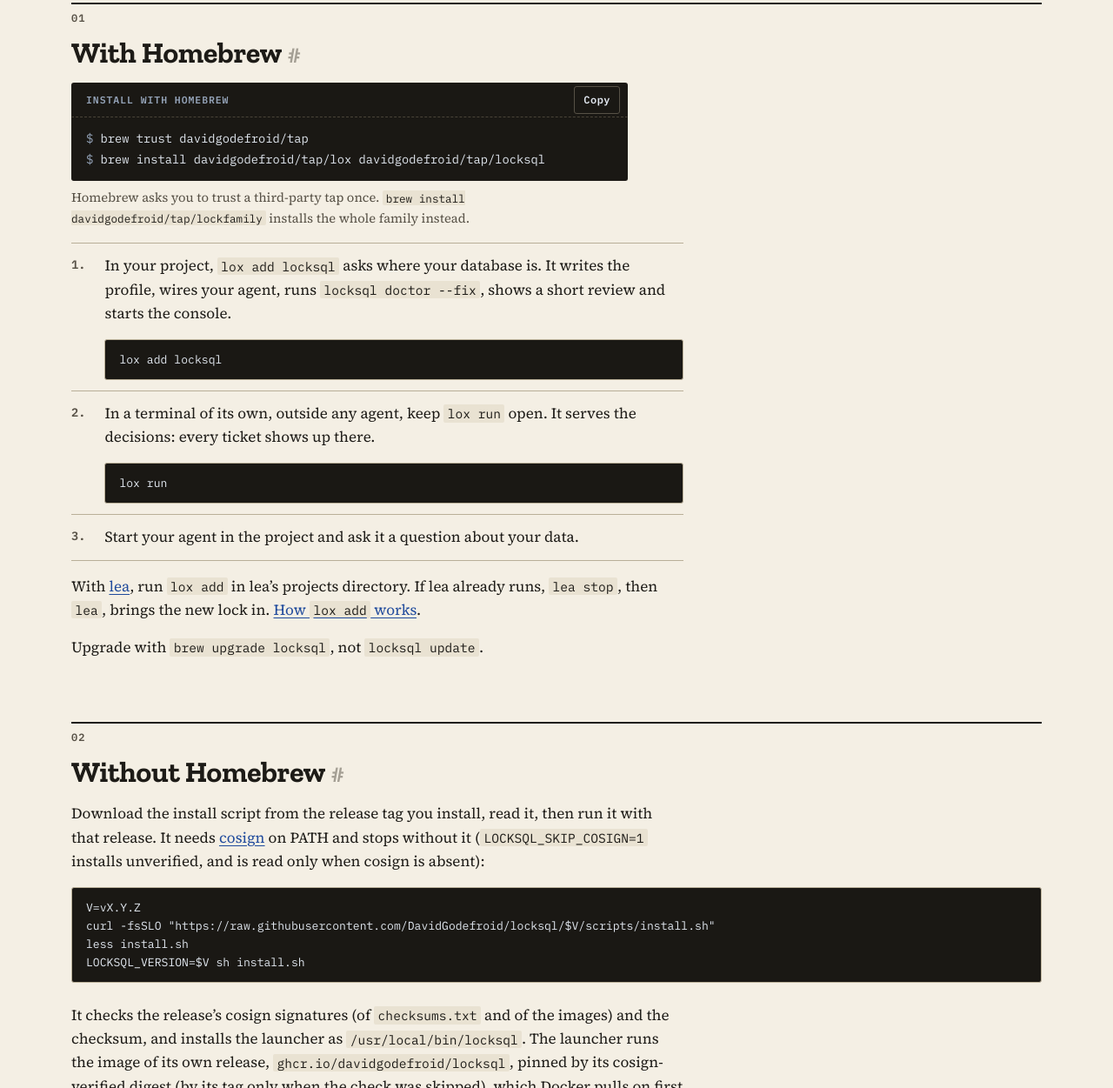
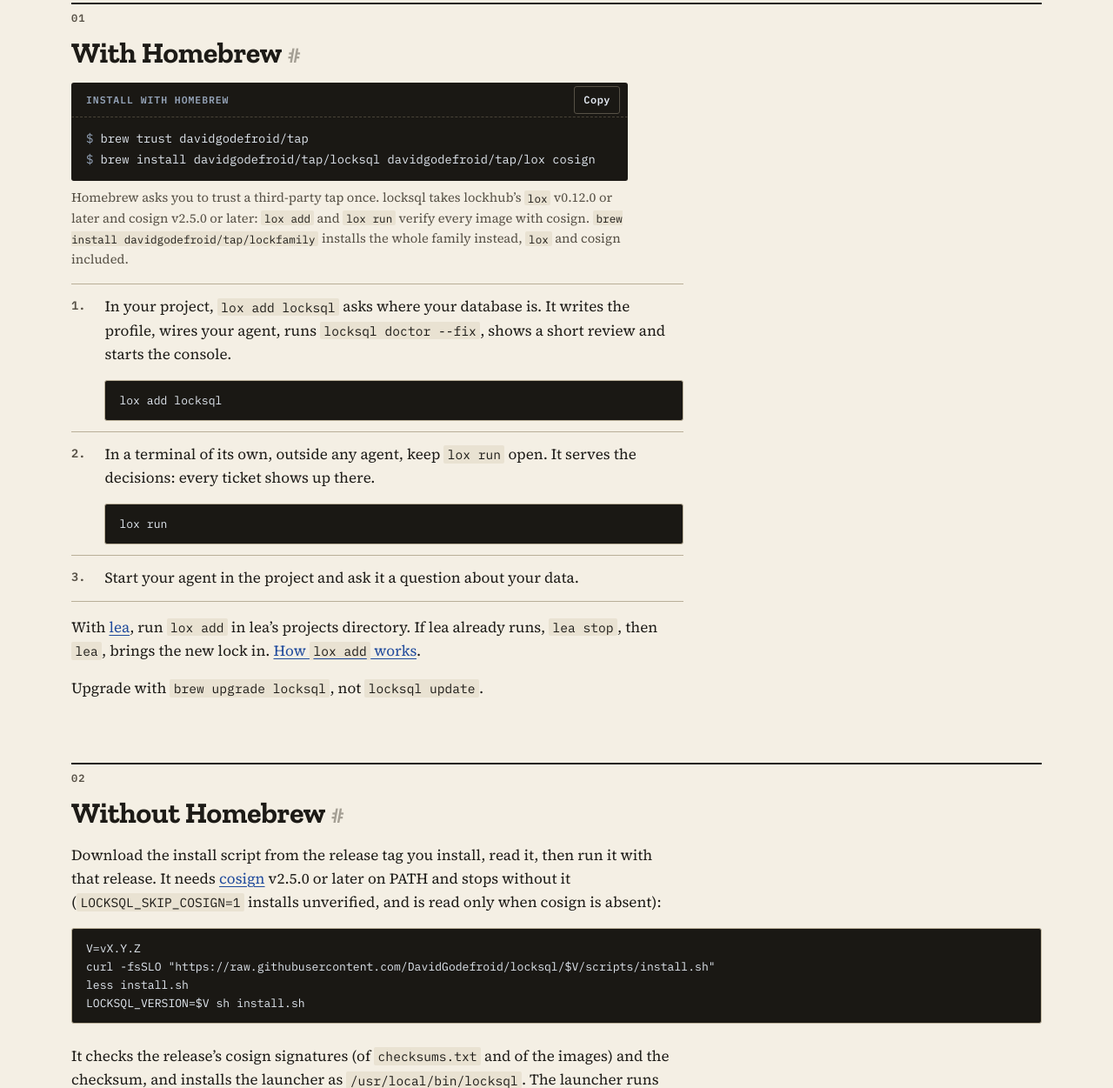
Before and after one commit to DavidGodefroid/locksql, a plain HTML site: page site/install/index.html in a window 1280 px wide. Shown: the part 365-1616 px from the top of the page at 87% size. Drawn offline with Linux system fonts and the light colour scheme.

Commit message:
docs: say locksql install needs lox and cosign (#254)
The README brew line named `lox` but not cosign, and gave no minimum
versions. `lox add` and `lox run` verify every image with cosign
v2.5.0+, and locksql v0.20.0 (confined agents, lockkit#133) needs
lockhub's `lox` v0.12.0+, which passes `--runtime-gids`.

- README, docs/install.md, site/index.html, site/install/index.html:
`brew install davidgodefroid/tap/locksql davidgodefroid/tap/lox cosign`,
plus `lox` v0.12.0+ and cosign v2.5.0+; the `lockfamily` formula
installs both.
- CHANGELOG entry under Unreleased.

Aligned with DavidGodefroid/lockssh#44 and lockfamily#70. Docs only.

🤖 Generated with [Claude Code](https://claude.com/claude-code)

Co-authored-by: Claude Opus 5.5 <noreply@anthropic.com>

```diff
--- a/site/install/index.html
+++ b/site/install/index.html
@@ -65,8 +65,8 @@
   <div class="install">
     <div class="install-head"><span>Install with Homebrew</span></div>
     <pre tabindex="0" aria-label="Install commands"><code><span class="cmd">brew trust davidgodefroid/tap</span>
-<span class="cmd">brew install davidgodefroid/tap/lox davidgodefroid/tap/locksql</span></code></pre>
-    <p class="install-note">Homebrew asks you to trust a third-party tap once. <code>brew install davidgodefroid/tap/lockfamily</code> installs the whole family instead.</p>
+<span class="cmd">brew install davidgodefroid/tap/locksql davidgodefroid/tap/lox cosign</span></code></pre>
+    <p class="install-note">Homebrew asks you to trust a third-party tap once. locksql takes lockhub’s <code>lox</code> v0.12.0 or later and cosign v2.5.0 or later: <code>lox add</code> and <code>lox run</code> verify every image with cosign. <code>brew install davidgodefroid/tap/lockfamily</code> installs the whole family instead, <code>lox</code> and cosign included.</p>
   </div>
   <ol class="steps prose">
     <li><p>In your project, <code>lox add locksql</code> asks where your database is. It writes the profile, wires your agent, runs <code>locksql doctor --fix</code>, shows a short review and starts the console.</p>
@@ -83,7 +83,7 @@
 
 <section aria-labelledby="build">
   <h2 id="build">Without Homebrew</h2>
-  <p class="prose">Download the install script from the release tag you install, read it, then run it with that release. It needs <a href="https://docs.sigstore.dev/cosign/system_config/installation/">cosign</a> on PATH and stops without it (<code>LOCKSQL_SKIP_COSIGN=1</code> installs unverified, and is read only when cosign is absent):</p>
+  <p class="prose">Download the install script from the release tag you install, read it, then run it with that release. It needs <a href="https://docs.sigstore.dev/cosign/system_config/installation/">cosign</a> v2.5.0 or later on PATH and stops without it (<code>LOCKSQL_SKIP_COSIGN=1</code> installs unverified, and is read only when cosign is absent):</p>
   <pre tabindex="0"><code>V=vX.Y.Z
 curl -fsSLO "https://raw.githubusercontent.com/DavidGodefroid/locksql/$V/scripts/install.sh"
 less install.sh
```
Also changed, not shown: site/index.html (+2 -2 lines), 3 other files.
